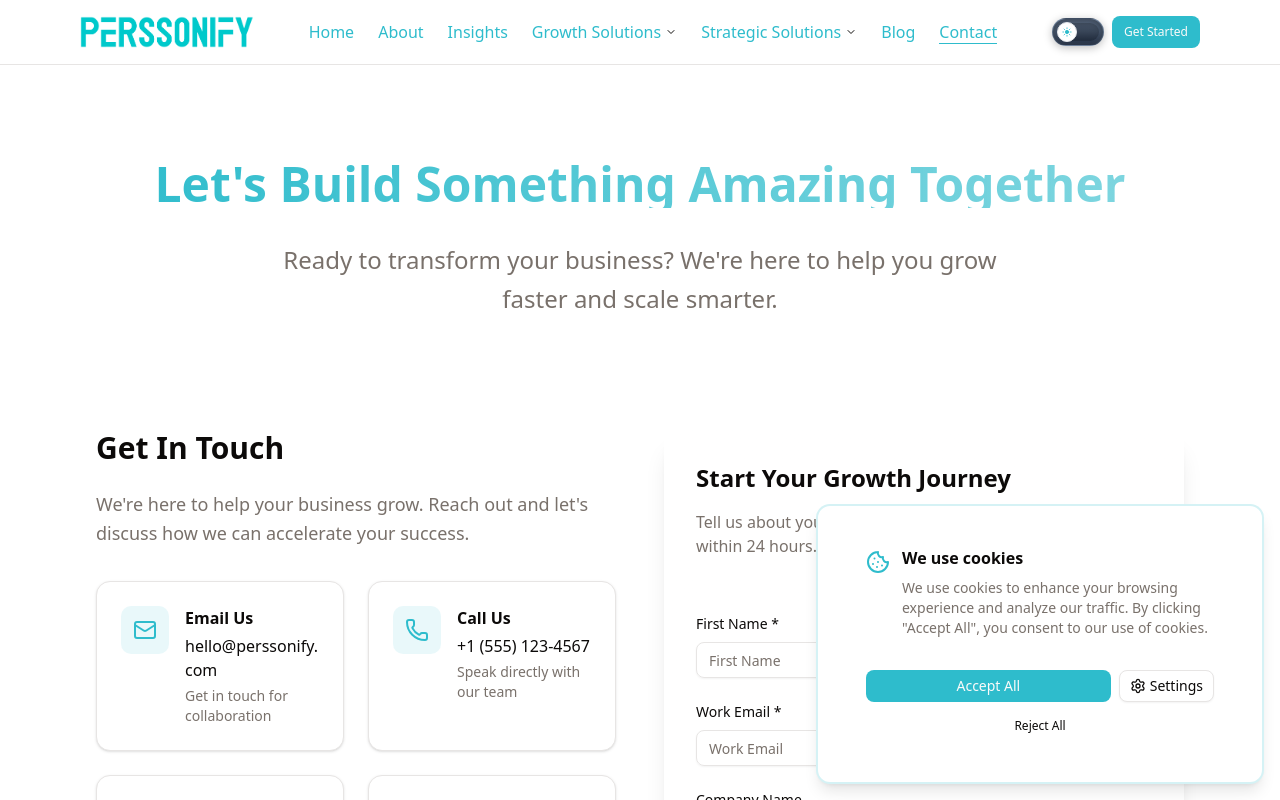
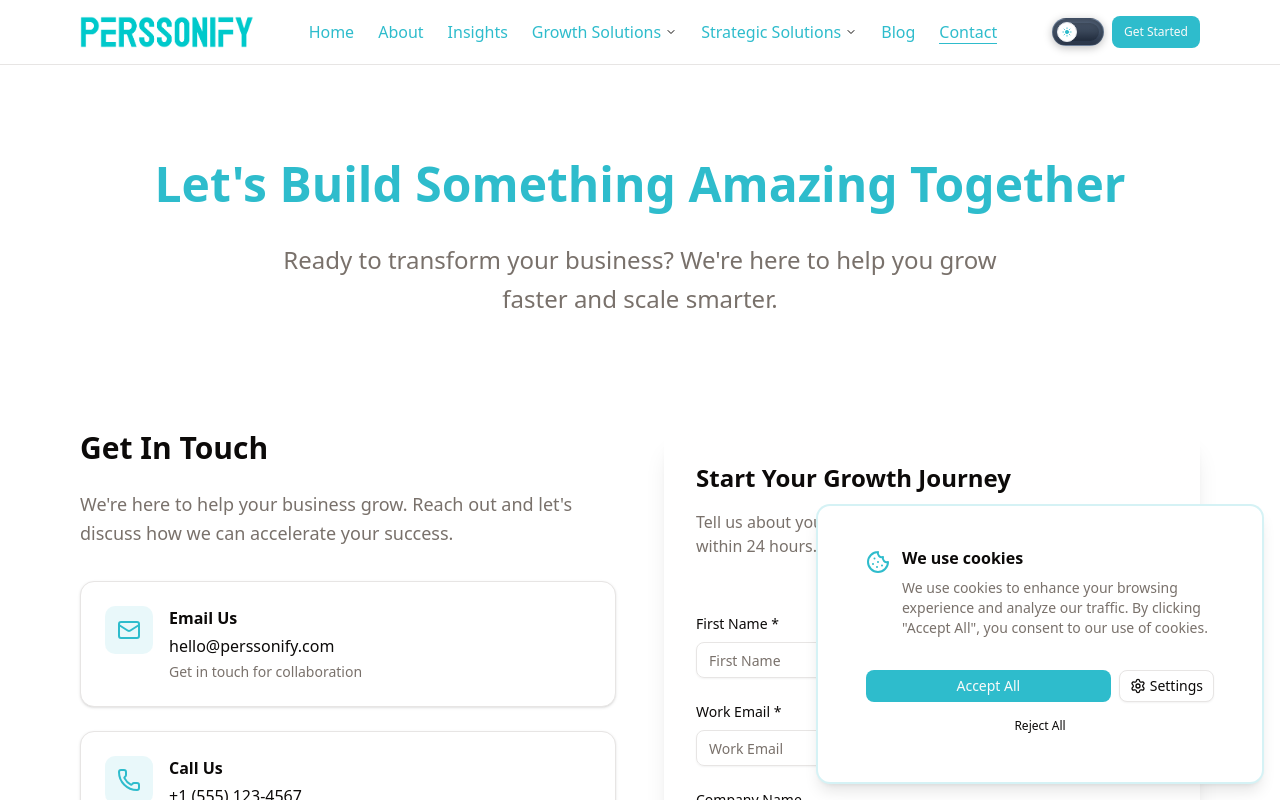
Before and after one commit to Perssonify/Perssonify-Web-Frontend, a Next.js app: page /contact in a window 1280 px wide. Shown: the top 800 px of the page. Built offline with nearby package versions, Linux system fonts and the light colour scheme.

Commit message:
Contact page fixes

```diff
--- a/src/app/contact/page.tsx
+++ b/src/app/contact/page.tsx
@@ -44,8 +44,8 @@ export default function ContactSection() {
   ];
 
   return (
-    <div className="min-h-screen bg-background flex flex-col justify-start pt-32 pb-20">
-      <div className="container mx-auto px-4 lg:px-8 max-w-6xl">
+    <div className="min-h-screen bg-background flex flex-col justify-start pt-32 pb-20 w-full px-4 max-w-6xl mx-auto">
+      <div className="container">
         {/* Header */}
         <motion.div
           initial={{ opacity: 0, y: 20 }}
@@ -53,7 +53,7 @@ export default function ContactSection() {
           transition={{ duration: 0.6 }}
           className="text-center mb-20 py-8"
         >
-          <h1 className="text-4xl md:text-5xl lg:text-5xl font-bold mb-8 bg-gradient-to-r from-primary to-primary/60 bg-clip-text text-transparent">
+          <h1 className="text-4xl md:text-5xl lg:text-5xl font-bold mb-8 text-primary">
             Let&apos;s Build Something Amazing Together
           </h1>
           <p className="text-xl md:text-2xl text-muted-foreground max-w-3xl mx-auto leading-relaxed">
@@ -80,7 +80,7 @@ export default function ContactSection() {
               </p>
             </div>
 
-            <div className="grid grid-cols-1 sm:grid-cols-2 gap-6">
+            <div className="grid grid-cols-1 sm:grid-cols-1 gap-6">
               {contactInfo.map((info, index) => (
                 <motion.div
                   key={index}
```
